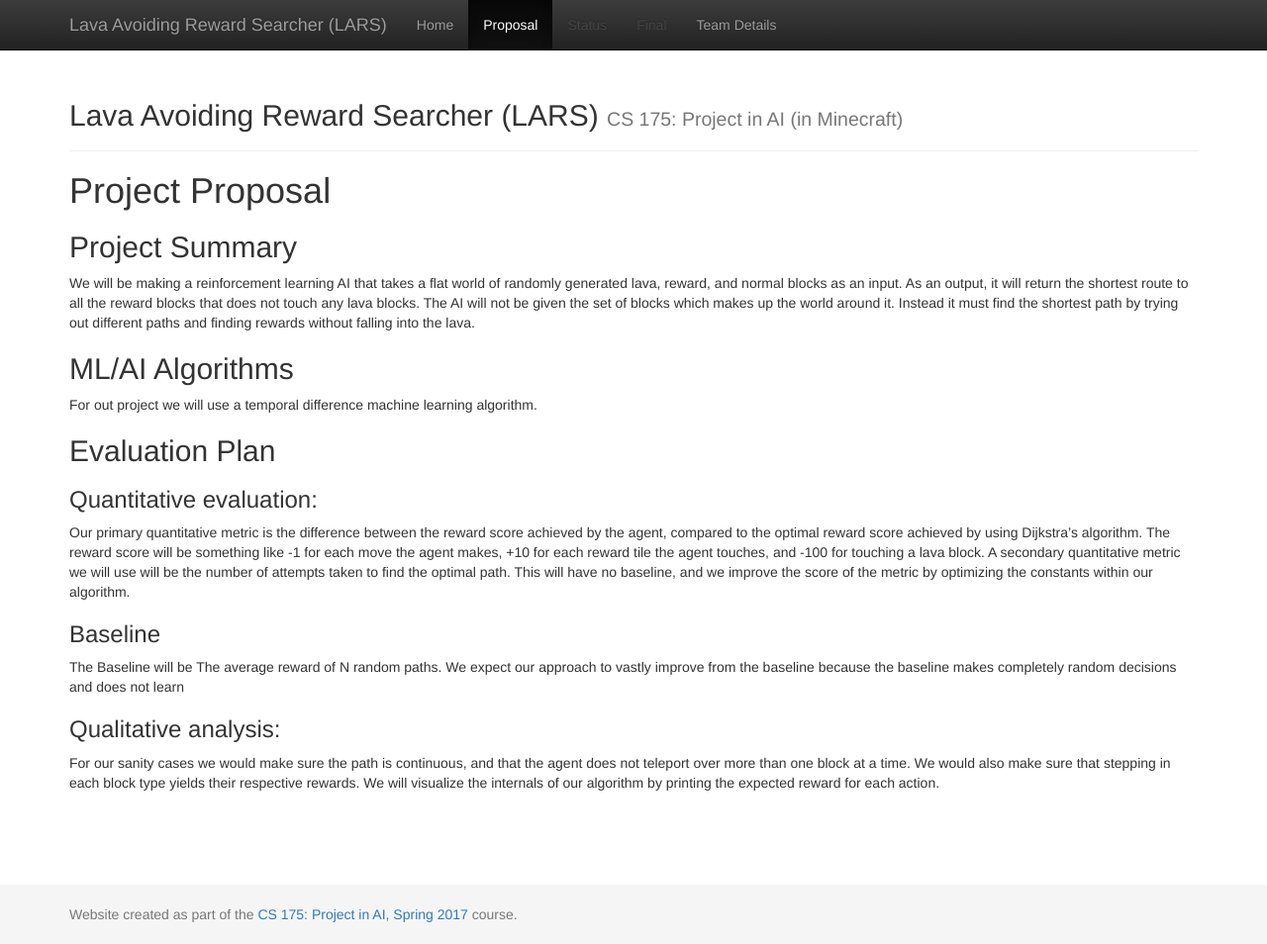
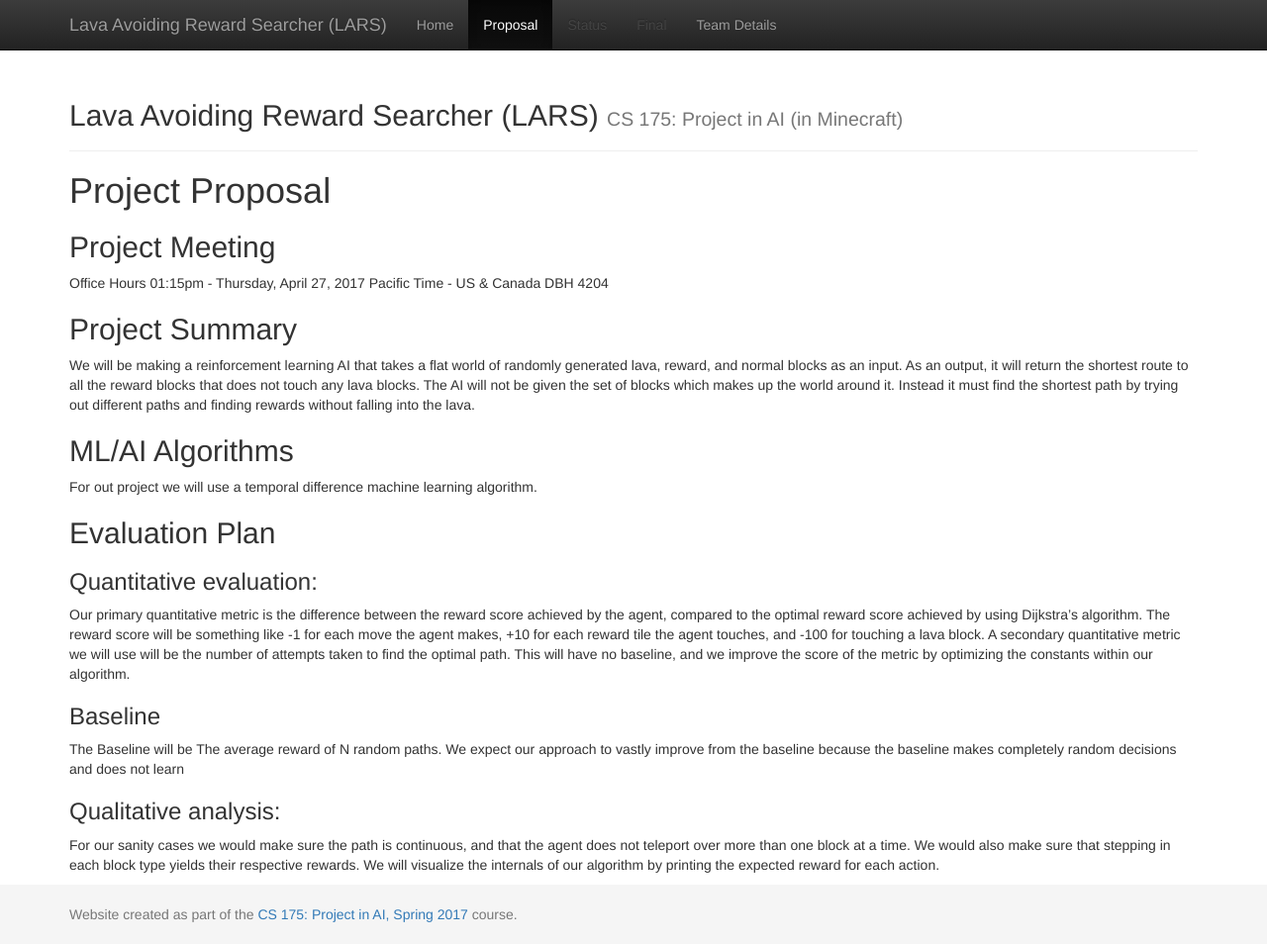
Before and after one commit to Frozen-Herring/CS-175, a Jekyll site: the page built from docs/proposal.md, in a window 1280 px wide and 954 px high. Shown: the whole window at 99% size. Built offline with Jekyll 4.4.1, drawn with Linux system fonts in a browser that asks for light colours; our own code applies the rules of GitHub Pages for plain Markdown files.

Commit message:
Update proposal.md

```diff
--- a/docs/proposal.md
+++ b/docs/proposal.md
@@ -1,4 +1,10 @@
 # Project Proposal
+## Project Meeting
+Office Hours
+01:15pm - Thursday, April 27, 2017
+Pacific Time - US & Canada
+DBH 4204
+
 ## Project Summary
 We will be making a reinforcement learning AI that takes a flat world of randomly generated lava, reward, and normal blocks as an input. As an output, it will return the shortest route to all the reward blocks that does not touch any lava blocks. The AI will not be given the set of blocks which makes up the world around it. Instead it must find the shortest path by trying out different paths and finding rewards without falling into the lava.
 
```
